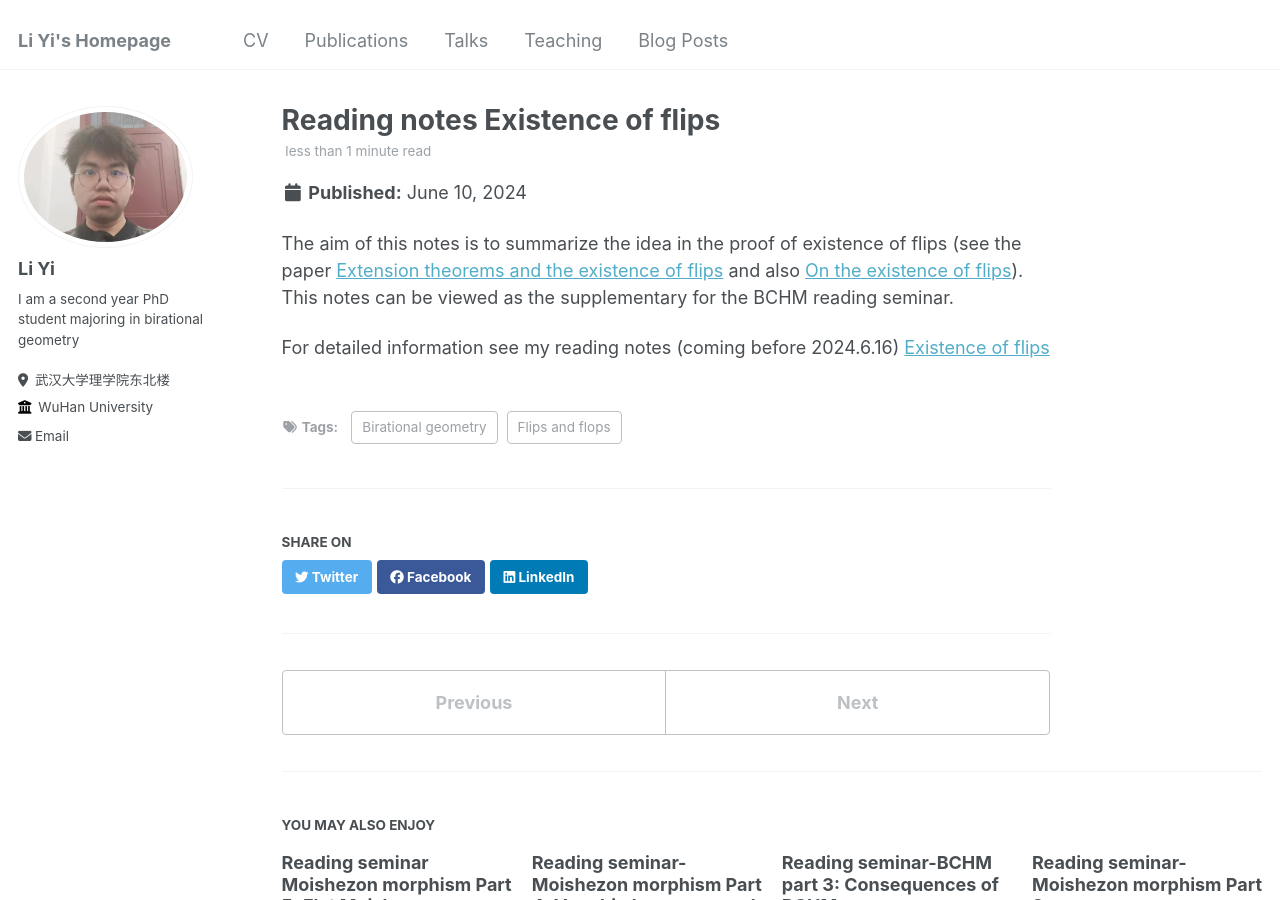
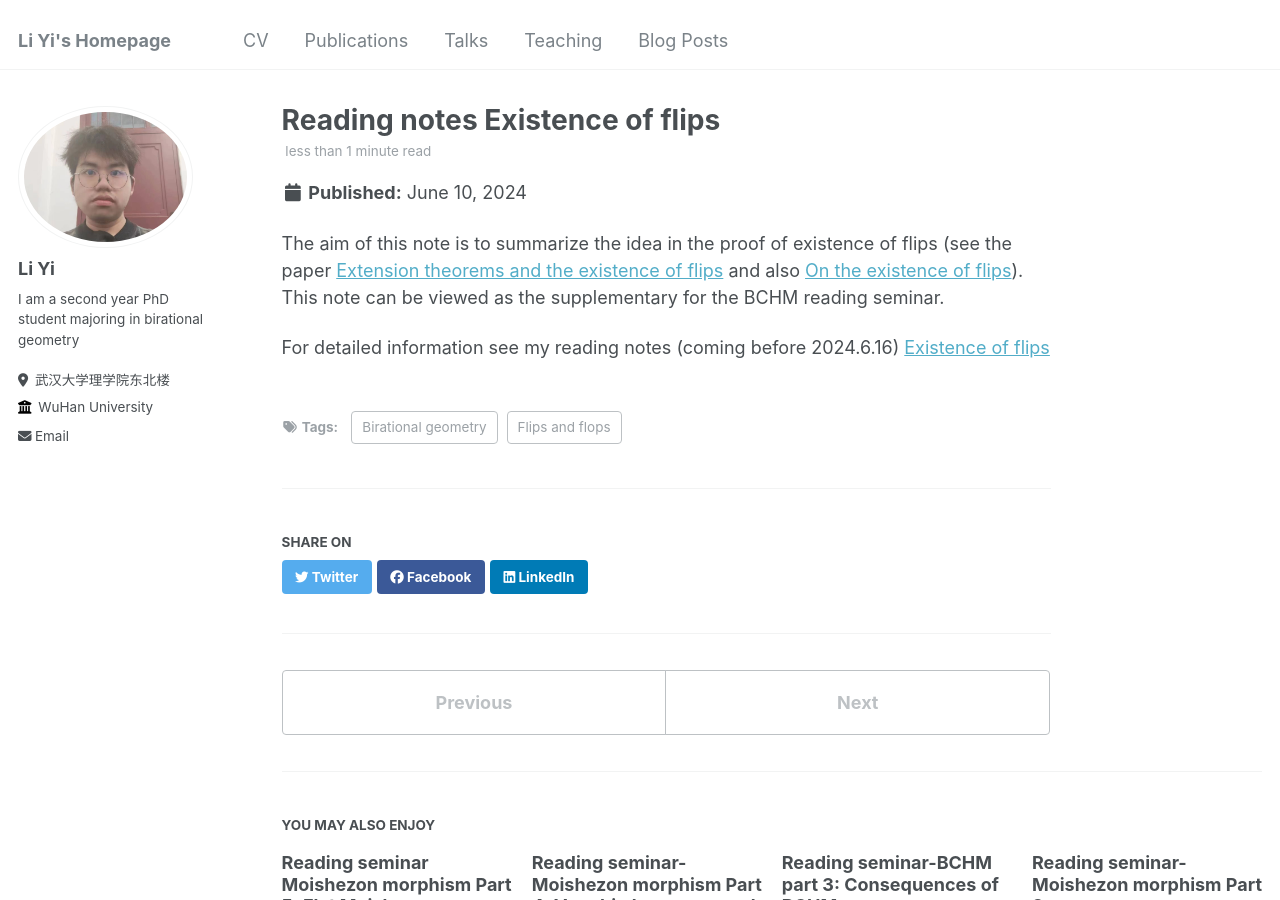
Before and after one commit to YiLimath/YiLimath.github.io, a Jekyll site: the page built from _posts/2024-06-10-blog-post-1.md, in a window 1280 px wide and 900 px high. Built offline with Jekyll 4.4.1, drawn with Linux system fonts in a browser that asks for light colours.

Commit message:
Update 2024-06-10-blog-post-1.md

```diff
--- a/_posts/2024-06-10-blog-post-1.md
+++ b/_posts/2024-06-10-blog-post-1.md
@@ -7,6 +7,6 @@ tags:
   - Flips and flops
 ---
 
-The aim of this notes is to summarize the idea in the proof of existence of flips (see the paper [Extension theorems and the existence of flips](https://academic.oup.com/book/6326/chapter-abstract/150033223?redirectedFrom=fulltext) and also [On the existence of flips](https://arxiv.org/abs/math/0507597)). This notes can be viewed as the supplementary for the BCHM reading seminar.
+The aim of this note is to summarize the idea in the proof of existence of flips (see the paper [Extension theorems and the existence of flips](https://academic.oup.com/book/6326/chapter-abstract/150033223?redirectedFrom=fulltext) and also [On the existence of flips](https://arxiv.org/abs/math/0507597)). This note can be viewed as the supplementary for the BCHM reading seminar.
 
 For detailed information see my reading notes (coming before 2024.6.16) [Existence of flips](https://yilimath.github.io/files/BCHM/ExistenceOfFlips.pdf)
```
